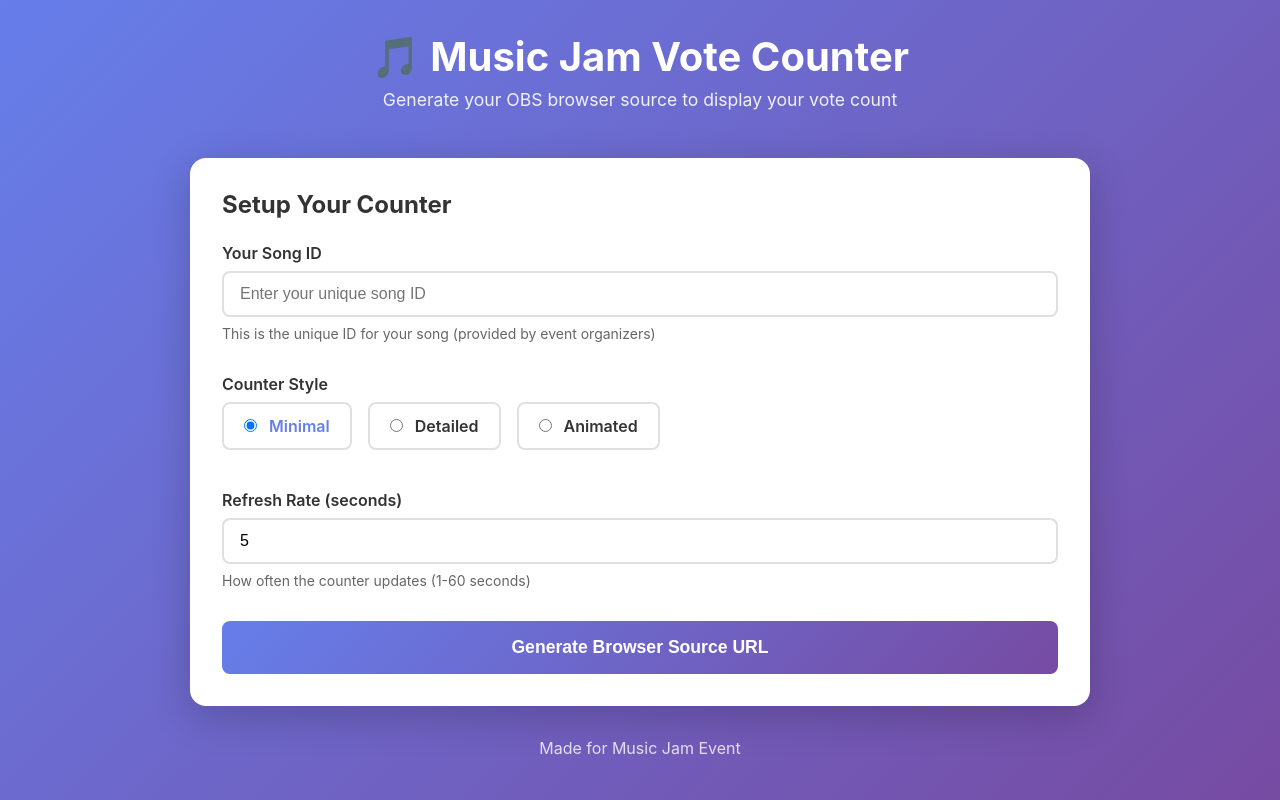
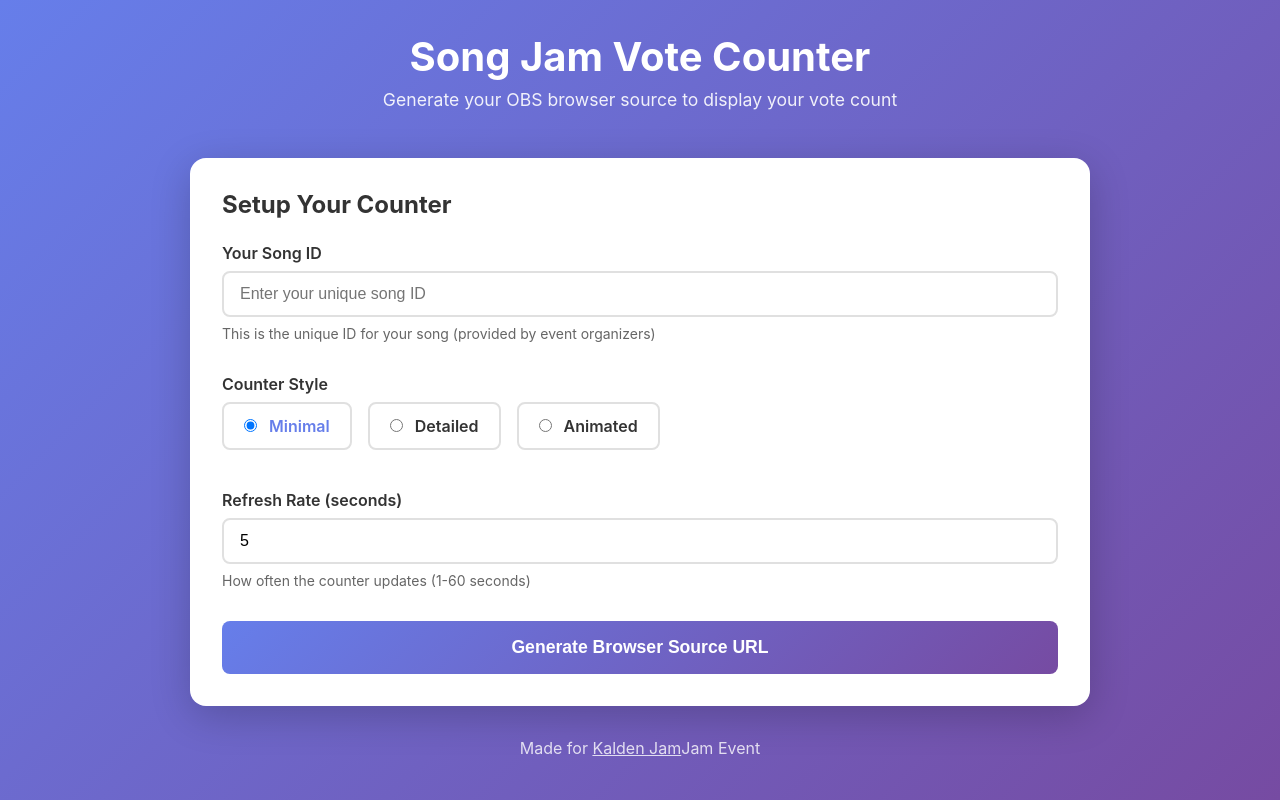
Before and after one commit to TheMadCurve/music-jam-counter, a plain HTML site: page index.html in a window 1280 px wide. Drawn offline with Linux system fonts and the light colour scheme.

Commit message:
Change to Song

```diff
--- a/index.html
+++ b/index.html
@@ -3,13 +3,13 @@
 <head>
   <meta charset="UTF-8">
   <meta name="viewport" content="width=device-width, initial-scale=1.0">
-  <title>Music Jam - Vote Counter Generator</title>
+  <title>Kalden Berg's Song Jam - Vote Counter Generator</title>
   <link rel="stylesheet" href="style.css">
 </head>
 <body>
   <div class="container">
     <header class="header">
-      <h1>🎵 Music Jam Vote Counter</h1>
+      <h1>Song Jam Vote Counter</h1>
       <p class="subtitle">Generate your OBS browser source to display your vote count</p>
     </header>
 
@@ -100,7 +100,7 @@
     </main>
 
     <footer class="footer">
-      <p>Made for Music Jam Event</p>
+      <p>Made for <a href="https://www.twitch.tv/kalden_berg" target="_blank" rel="noopener noreferrer">Kalden Jam</a>Jam Event</p>
     </footer>
   </div>
 
```
